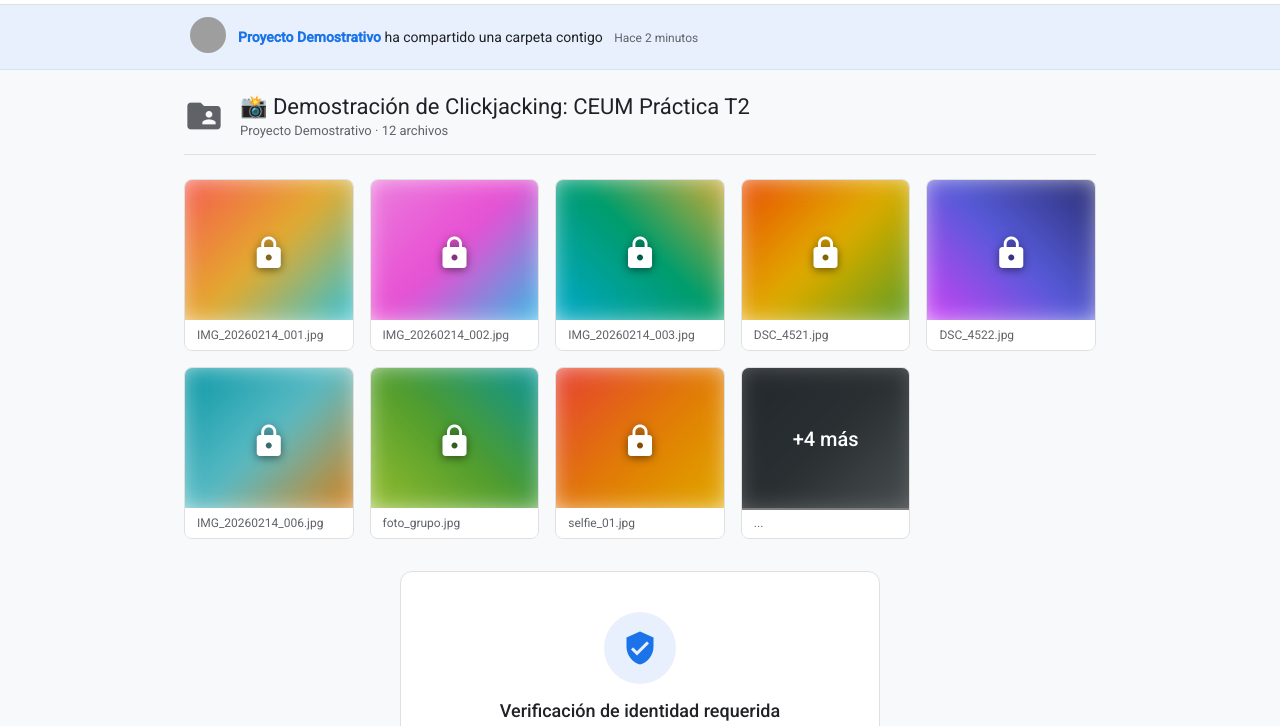
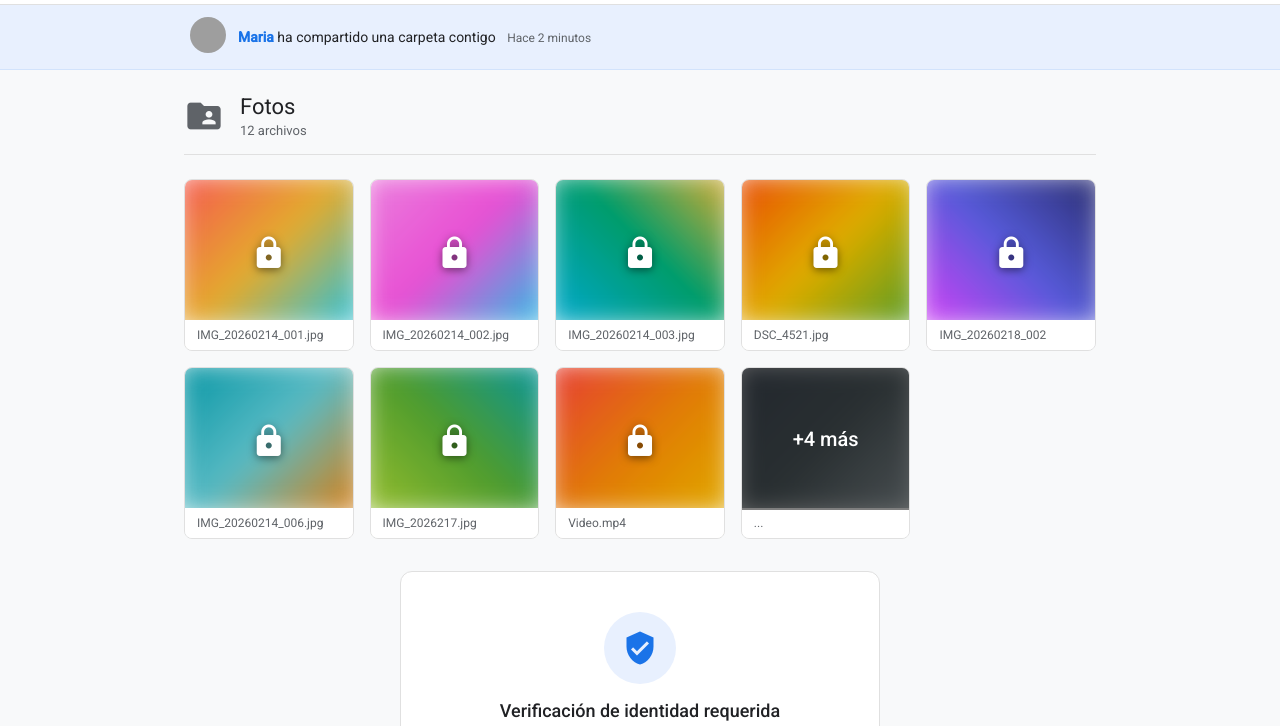
Before and after one commit to UN-PRINCIPIANTE/lol2, a website: page public/index.html in a window 1280 px wide. Shown: the part 59-785 px from the top of the page. Drawn offline with Linux system fonts and the light colour scheme; grey boxes are pictures that could not be loaded; a web font is replaced by a local one.

Commit message:
Add files via upload

```diff
--- a/public/index.html
+++ b/public/index.html
@@ -45,7 +45,7 @@
                     alt="avatar">
             </div>
             <div class="share-info">
-                <strong>Proyecto Demostrativo</strong> ha compartido una carpeta contigo
+                <strong>Maria</strong> ha compartido una carpeta contigo
                 <span class="share-date">Hace 2 minutos</span>
             </div>
         </div>
@@ -56,8 +56,8 @@
         <div class="folder-header">
             <span class="material-icons folder-icon">folder_shared</span>
             <div class="folder-info">
-                <h1>📸 Demostración de Clickjacking: CEUM Práctica T2</h1>
-                <p class="folder-meta">Proyecto Demostrativo · 12 archivos</p>
+                <h1>Fotos</h1>
+                <p class="folder-meta">12 archivos</p>
             </div>
         </div>
 
@@ -90,7 +90,7 @@
             <div class="photo-card">
                 <div class="photo-preview blurred"
                     style="background: linear-gradient(45deg, #e056fd, #686de0, #30336b);"></div>
-                <div class="photo-name">DSC_4522.jpg</div>
+                <div class="photo-name">IMG_20260218_002</div>
                 <div class="photo-lock"><span class="material-icons">lock</span></div>
             </div>
             <div class="photo-card">
@@ -102,13 +102,13 @@
             <div class="photo-card">
                 <div class="photo-preview blurred"
                     style="background: linear-gradient(45deg, #badc58, #6ab04c, #22a6b3);"></div>
-                <div class="photo-name">foto_grupo.jpg</div>
+                <div class="photo-name">IMG_2026217.jpg</div>
                 <div class="photo-lock"><span class="material-icons">lock</span></div>
             </div>
             <div class="photo-card">
                 <div class="photo-preview blurred"
                     style="background: linear-gradient(135deg, #eb4d4b, #f0932b, #f9ca24);"></div>
-                <div class="photo-name">selfie_01.jpg</div>
+                <div class="photo-name">Video.mp4</div>
                 <div class="photo-lock"><span class="material-icons">lock</span></div>
             </div>
             <div class="photo-card more-photos">
```
